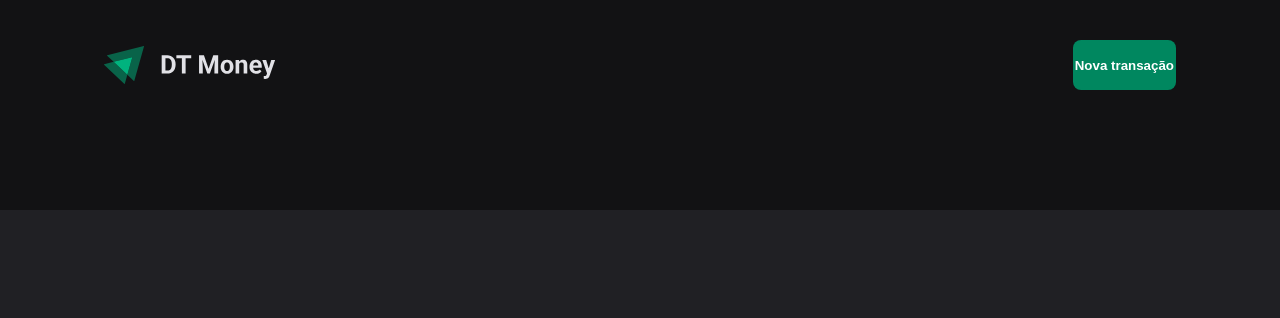
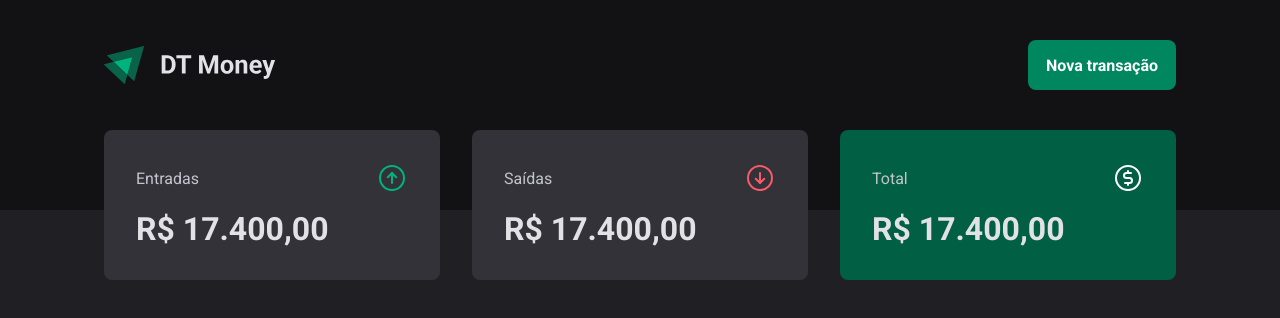
Before and after one commit to artprange/mba-expense-tracker, a React (Vite) app: page / in a window 1280 px wide. Shown: the top 318 px of the page. Built offline with nearby package versions, Linux system fonts and the light colour scheme.

Commit message:
summary component

```diff
--- a/index.html
+++ b/index.html
@@ -1,12 +1,11 @@
 <!doctype html>
 <html lang="en">
   <head>
-    <link rel="preconnect" href="https://fonts.googleapis.com"/>
-    <link rel="preconnect" href="https://fonts.gstatic.com" crossorigin/>
+    <link rel="preconnect" href="https://fonts.googleapis.com">
+    <link rel="preconnect" href="https://fonts.gstatic.com" crossorigin>
     <meta charset="UTF-8" />
-
     <meta name="viewport" content="width=device-width, initial-scale=1.0" />
-    <link href="https://fonts.googleapis.com/css2?family=Roboto:ital,wght@0,400;0,700;1,400&display=swap" rel="stylesheet"/>
+    <link href="https://fonts.googleapis.com/css2?family=Roboto:ital,wght@0,100;0,300;0,400;0,500;0,700;0,900;1,100;1,300;1,400;1,500;1,700;1,900&display=swap" rel="stylesheet">
     <title>Expense Tracker</title>
   </head>
   <body>
--- a/package.json
+++ b/package.json
@@ -10,6 +10,7 @@
     "preview": "vite preview"
   },
   "dependencies": {
+    "phosphor-react": "^1.4.1",
     "react": "^18.3.1",
     "react-dom": "^18.3.1",
     "styled-components": "^6.1.11"
--- a/src/components/Header/styles.ts
+++ b/src/components/Header/styles.ts
@@ -20,7 +20,7 @@
   background: ${(props) => props.theme['green-500']};
   color: ${(props) => props.theme.white};
   font-weight: bold;
-  padding: 0 0.125rem;
+  padding: 0 1.125rem;
   border-radius: 8px;
   cursor: pointer;
   transition: background-color 0.5s;
--- /dev/null
+++ b/src/components/Summary/index.tsx
@@ -0,0 +1,36 @@
+import {
+  ArrowCircleDown,
+  ArrowCircleUp,
+  CurrencyCircleDollar,
+} from 'phosphor-react'
+import { SummaryContainer, SymmaryCard } from './styles'
+
+export function Summary() {
+  return (
+    <SummaryContainer>
+      <SymmaryCard>
+        <header>
+          <span>Entradas</span>
+          <ArrowCircleUp size={32} color="#00b37e" />
+        </header>
+        <strong>R$ 17.400,00</strong>
+      </SymmaryCard>
+
+      <SymmaryCard>
+        <header>
+          <span>Saídas</span>
+          <ArrowCircleDown size={32} color="#f75a68" />
+        </header>
+        <strong>R$ 17.400,00</strong>
+      </SymmaryCard>
+
+      <SymmaryCard variant="green">
+        <header>
+          <span>Total</span>
+          <CurrencyCircleDollar size={32} color="#FFFFFF" />
+        </header>
+        <strong>R$ 17.400,00</strong>
+      </SymmaryCard>
+    </SummaryContainer>
+  )
+}
--- /dev/null
+++ b/src/components/Summary/styles.ts
@@ -0,0 +1,42 @@
+import styled, { css } from 'styled-components'
+
+export const SummaryContainer = styled.section`
+  width: 100%;
+  max-width: 1120px;
+  margin: 0 auto;
+  padding: 0 1.5rem;
+
+  display: grid;
+  grid-template-columns: repeat(3, 1fr);
+  gap: 2rem;
+  margin-top: -5rem;
+`
+
+interface SummaryCardProps {
+  variant?: 'green'
+}
+
+export const SymmaryCard = styled.div<SummaryCardProps>`
+  background: ${(props) => props.theme['gray-600']};
+  border-radius: 8px;
+  padding: 2rem;
+
+  header {
+    display: flex;
+    align-items: center;
+    justify-content: space-between;
+    color: ${(props) => props.theme['gray-300']};
+  }
+
+  strong {
+    display: block;
+    margin-top: 1rem;
+    font-size: 2rem;
+  }
+
+  ${(props) =>
+    props.variant === 'green' &&
+    css`
+      background: ${(props) => props.theme['green-700']};
+    `}
+`
--- a/src/pages/Transactions/index.tsx
+++ b/src/pages/Transactions/index.tsx
@@ -1,9 +1,11 @@
 import { Header } from '../../components/Header'
+import { Summary } from '../../components/Summary'
 
 export function Transcactions() {
   return (
     <div>
       <Header />
+      <Summary />
     </div>
   )
 }
--- a/src/styles/global.ts
+++ b/src/styles/global.ts
@@ -18,6 +18,8 @@
         }
 
         body, input, textarea, button{
-            font-family: 400 1rem 'Roboto', sans-serif;
+            font-family: 'Roboto', sans-serif;
+            font-weight: 400;
+            font-size: 1rem;
         }
 `
```
Also changed, not shown: 1 other file (tests, documents, lock files or other folders).
